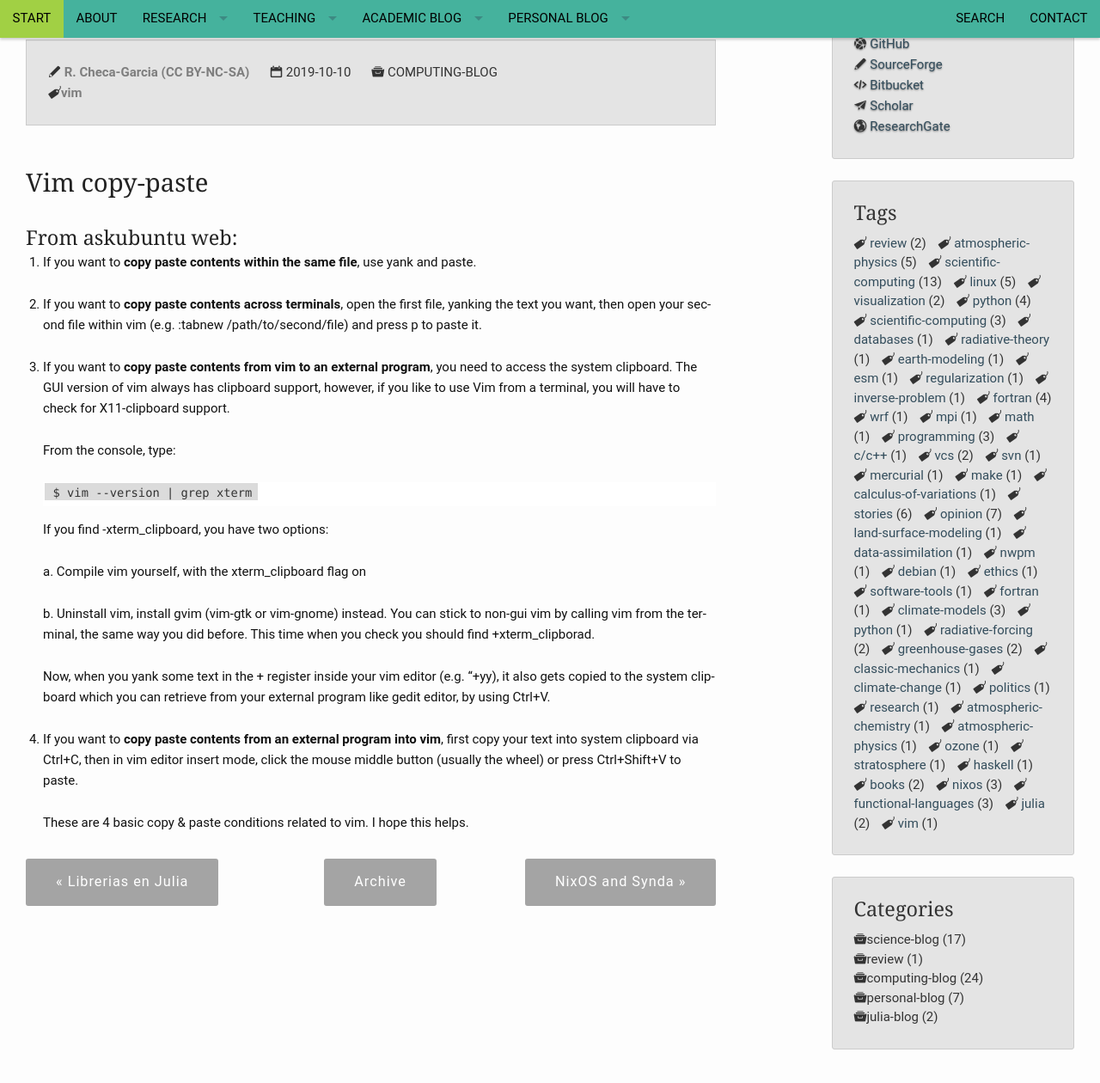
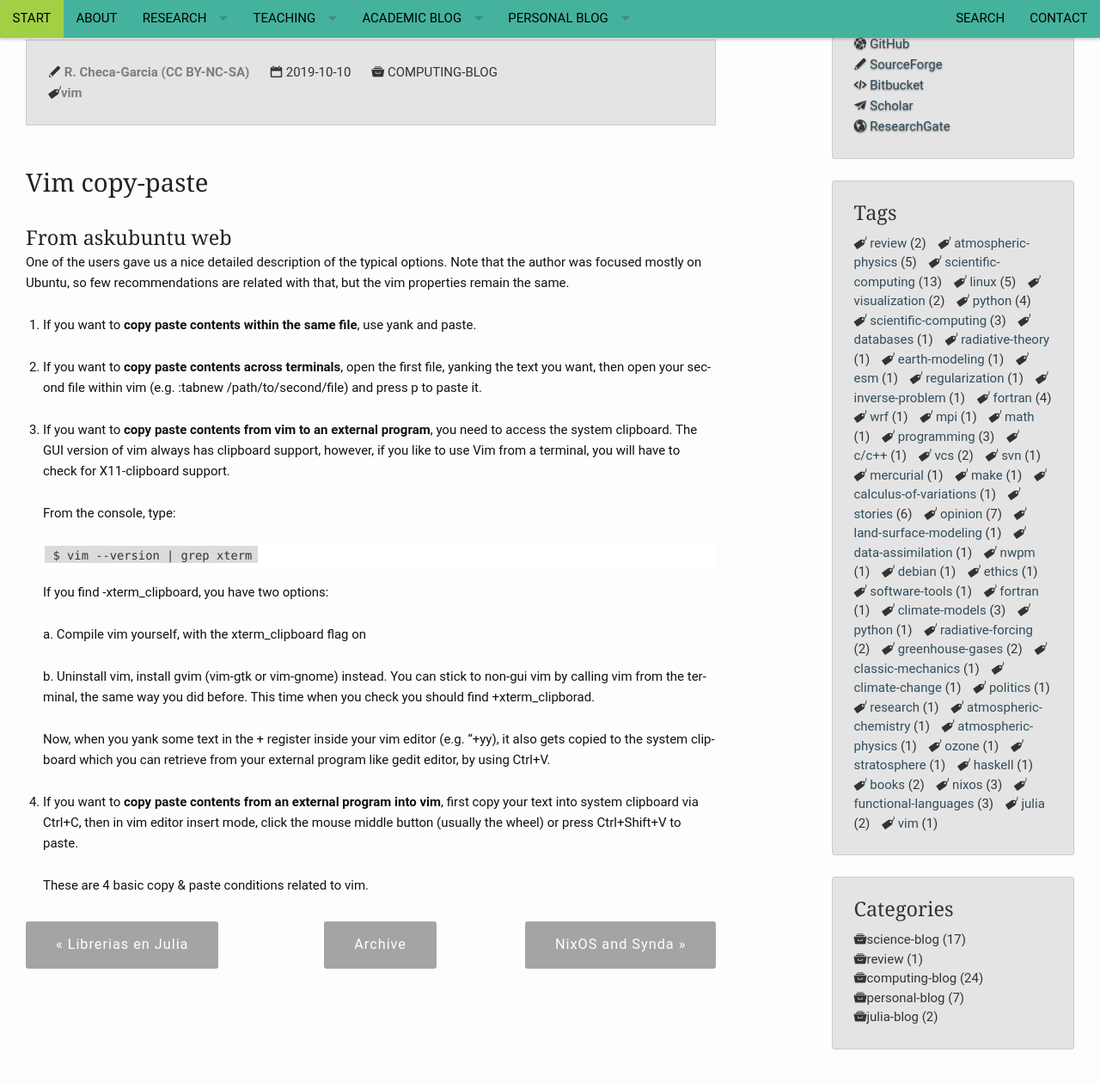
Before and after one commit to RCHG/rchg.github.io, a Jekyll site: the page built from _posts/2019-10-10-Notes-on-Vim.md, in a window 1280 px wide and 1400 px high, scrolled down 329 px. Shown: the top 1260 px of the window at 86% size. Built offline with Jekyll 4.4.1, drawn with Linux system fonts in a browser that asks for light colours; nearby versions of some CDN libraries; comment, search, counter and statistics services are not loaded.

Commit message:
Update 2019-10-10-Notes-on-Vim.md

```diff
--- a/_posts/2019-10-10-Notes-on-Vim.md
+++ b/_posts/2019-10-10-Notes-on-Vim.md
@@ -17,7 +17,11 @@ header:
 
 ## Vim copy-paste
 
-### From askubuntu web:
+### From askubuntu web
+
+One of the users gave us a nice detailed description of the typical options. Note that the
+author was focused mostly on Ubuntu, so few recommendations are related with that, but the
+vim properties remain the same.
 
 1.    If you want to **copy paste contents within the same file**, use yank and paste.
 
@@ -51,4 +55,4 @@ header:
     your text into system clipboard via Ctrl+C, then in vim editor insert mode, click
     the mouse middle button (usually the wheel) or press Ctrl+Shift+V to paste.
 
-    These are 4 basic copy & paste conditions related to vim. I hope this helps.
+    These are 4 basic copy & paste conditions related to vim.
```
